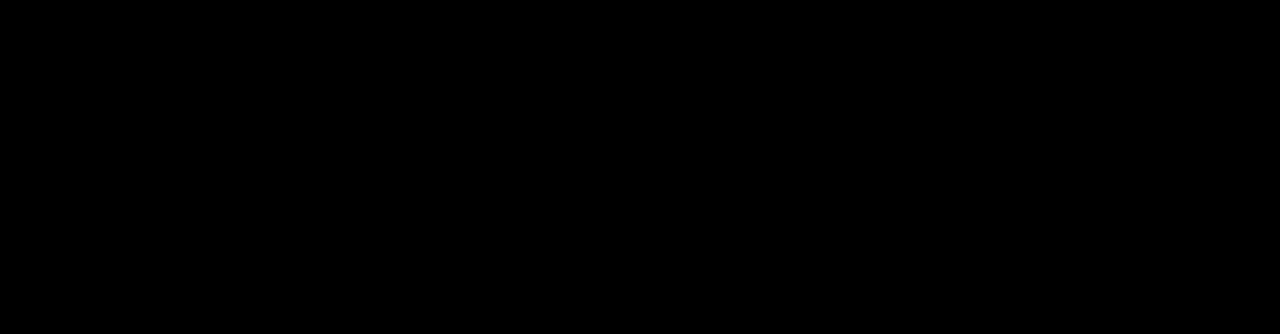
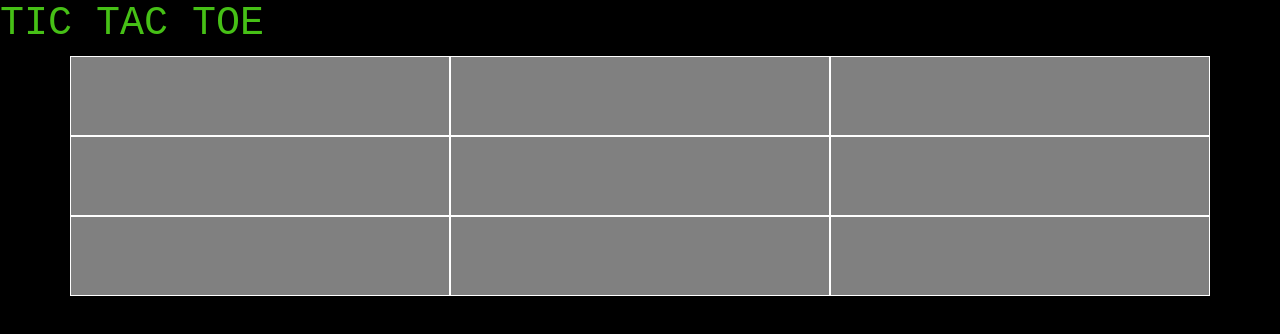
Before and after one commit to hashbangash/tic-tac-toe-client, a website built with webpack: page index.html in a window 1280 px wide. Built offline with nearby package versions, Linux system fonts and the light colour scheme; files whose address does not match are found by name.

Commit message:
Click board and get id of clicked square
Update HTML with board with 9 boxes. Added data-ids and overall id.
Add bootstrap and flexbox styles to create board.
Create event handler and event in app.js.
Create games folder for api.js, ui.js and events.js.

```diff
--- a/assets/scripts/app.js
+++ b/assets/scripts/app.js
@@ -5,7 +5,18 @@
 
 // use require without a reference to ensure a file is bundled
 // require('./example')
+// const gameEvents = require('./games/events')
 
+const onPlaceSymbol = event => {
+  // event has a property called target
+  // target has an attribute I created called #data-cell-index
+  console.log(event.target.getAttribute('data-cell-index'))
+}
+// handle events
 $(() => {
-  // your JS code goes here
+  $('#game-board').on('click', onPlaceSymbol)
+  // $('#books-show').on('submit', bookEvents.onGetBook)
+  // $('#books-delete').on('submit', bookEvents.onDeleteBook)
+  // $('#books-update').on('submit', bookEvents.onUpdateBook)
+  // $('#books-create').on('submit', bookEvents.onCreateBook)
 })
--- /dev/null
+++ b/assets/scripts/games/events.js
@@ -0,0 +1,38 @@
+'use strict'
+
+// const getFormFields = require('./../../../lib/get-form-fields.js')
+
+// const api = require('./api')
+// const ui = require('./ui')
+
+// the event handler when the getBooks button is pressed
+const onPlaceSymbol = event => {
+  console.log('i was clicked!')
+  console.log(event, event.target)
+  // {
+  //   "game": {
+  //     "cell": {
+  //       "index": 0,
+  //       "value": "x"
+  //     },
+  //     "over": false
+  //   }
+  // }
+
+  // api.get()
+  //   .then(ui.onPlaceSymbolSuccessful)
+  //   .catch(ui.onPlaceSymbolFailure)
+}
+
+/*
+{
+  book: {
+    title: "<whatever was entered in the title input >",
+    author: "<whatever was entered in the author input>"
+  }
+}
+*/
+
+module.export = {
+  onPlaceSymbol
+}
--- a/assets/styles/index.scss
+++ b/assets/styles/index.scss
@@ -2,19 +2,28 @@
 
 $body-bg-color: #000;
 $text-color: #46c016;
+$square-color: #808080;
+$border-color: #fff;
+
 
 @font-face {
   font-family: 'VT323';
   src: url('public/VT323/VT323-Regular.ttf') format('truetype');
 }
 
-h1 {
+body {
+  background-color: $body-bg-color;
   color: $text-color;
   font-family: 'VT323', monospace;
+  // background-image: url('public/images/tic-tac-toe-background.jpg');
 }
 
-
-body {
-  background-color: $body-bg-color;
-  // background-image: url('public/images/tic-tac-toe-background.jpg');
+.box {
+  align-items: center;
+  background-color: $square-color;
+  border: 1px solid $border-color;
+  color: $text-color;
+  display: flex;
+  height: 80px;
+  justify-content: center;
 }
--- a/index.html
+++ b/index.html
@@ -12,6 +12,20 @@
       <script src="public/application.js" type="text/javascript" charset="utf-8" defer></script>
     </head>
     <body>
+      <h1>TIC TAC TOE</h1>
+      <div id="game-board" class="container text-center">
+        <div class="row">
+          <div data-cell-index='0' class="col-4 box"></div>
+          <div data-cell-index='1' class="col-4 box"></div>
+          <div data-cell-index='2' class="col-4 box"></div>
+          <div data-cell-index='3' class="col-4 box"></div>
+          <div data-cell-index='4' class="col-4 box"></div>
+          <div data-cell-index='5' class="col-4 box"></div>
+          <div data-cell-index='6' class="col-4 box"></div>
+          <div data-cell-index='7' class="col-4 box"></div>
+          <div data-cell-index='8' class="col-4 box"></div>
+        </div>
+      </div>
       <!-- <form id="create-book">
         <input name="book[title]" type="text">
         <input name="book[author]" type="text">
```
Also changed, not shown: assets/scripts/games/api.js (added), assets/scripts/games/ui.js (added).
